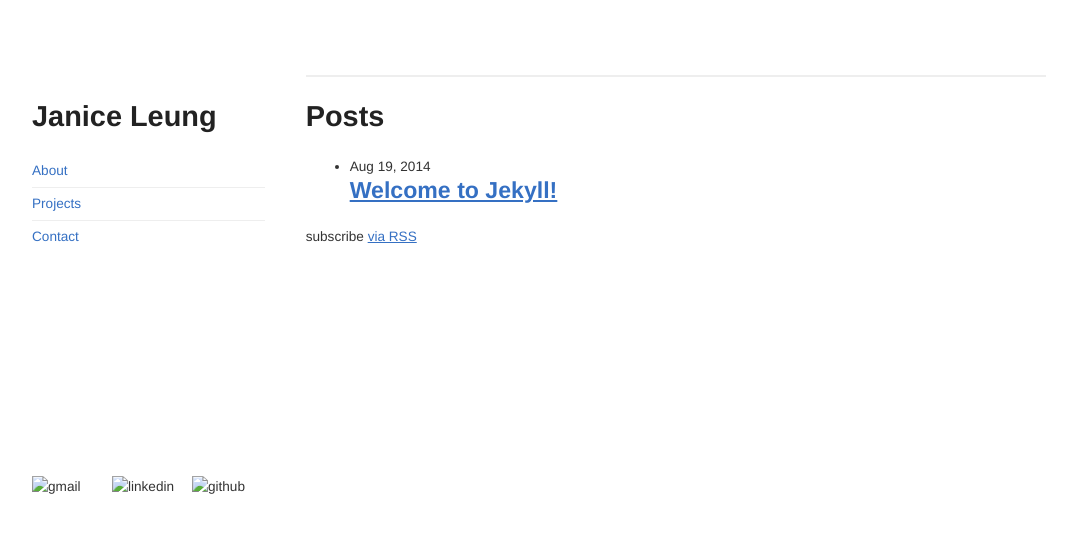
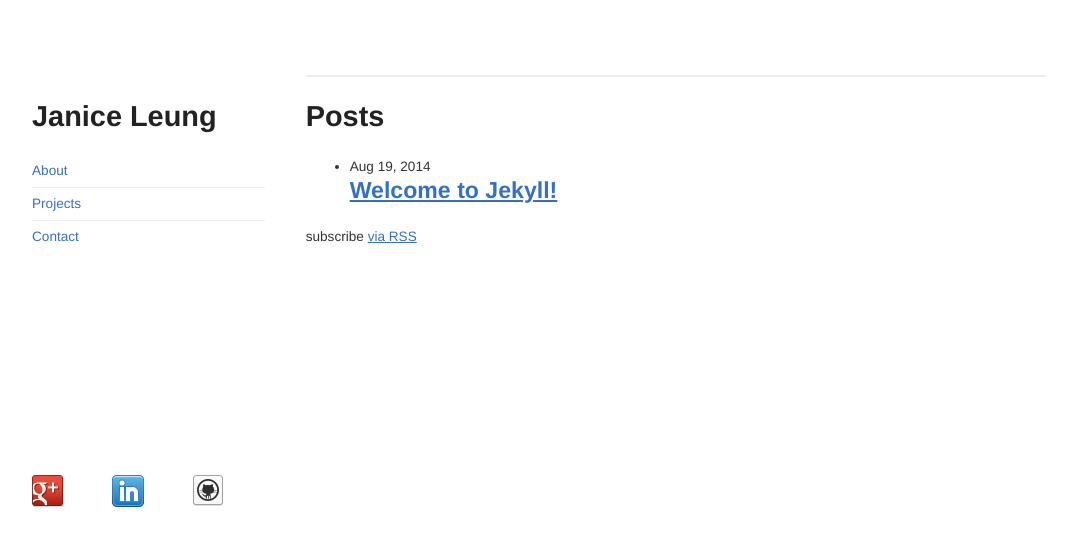
Before and after one commit to janicejl/portfolio_website, a Jekyll site: the page built from index.html, in a window 1280 px wide. Shown: the top 546 px of the page, without its empty margins (96-1173 px from the left). Built offline with Jekyll 4.4.1, drawn with Linux system fonts in a browser that asks for light colours.

Commit message:
got initial kube layout showing.

```diff
--- a/_layouts/default.html
+++ b/_layouts/default.html
@@ -28,18 +28,18 @@
             <div class="buffer"><!--buffer--></div>
             <div class="social-icons">
               <div class="unit-33">
-                <img src="{{ url_for('static', filename='images/google.png') }}" alt="gmail" />
+                <img src="{{ "images/google.png" | prepend: site.baseurl }}" alt="gmail" />
               </div>
               <div class="unit-33">
-                <img src="{{ url_for('static', filename='images/linkedin.png') }}" alt="linkedin" />
+                <img src="{{ "images/linkedin.png" | prepend: site.baseurl }}" alt="linkedin" />
               </div>
               <div class="unit-33">
-                <img src="{{ url_for('static', filename='images/github.png') }}" alt="github" />
+                <img src="{{ "images/github.png" | prepend: site.baseurl }}" alt="github" />
               </div>
             </div>
         </div>
         <div class="unit-75 main-body">
-          <h1 class="header-title">{% block header %}{% endblock %}</h1>
+          <h1 class="header-title">{{ page.title }}</h1>
           <!-- content -->
           {{ content }}
         </div>
```
Also changed, not shown: _layouts/_reference.html (renamed from _layouts/default_reference.html), images/GitHub.png (added), images/google.png (added), images/linkedin.png (added).
